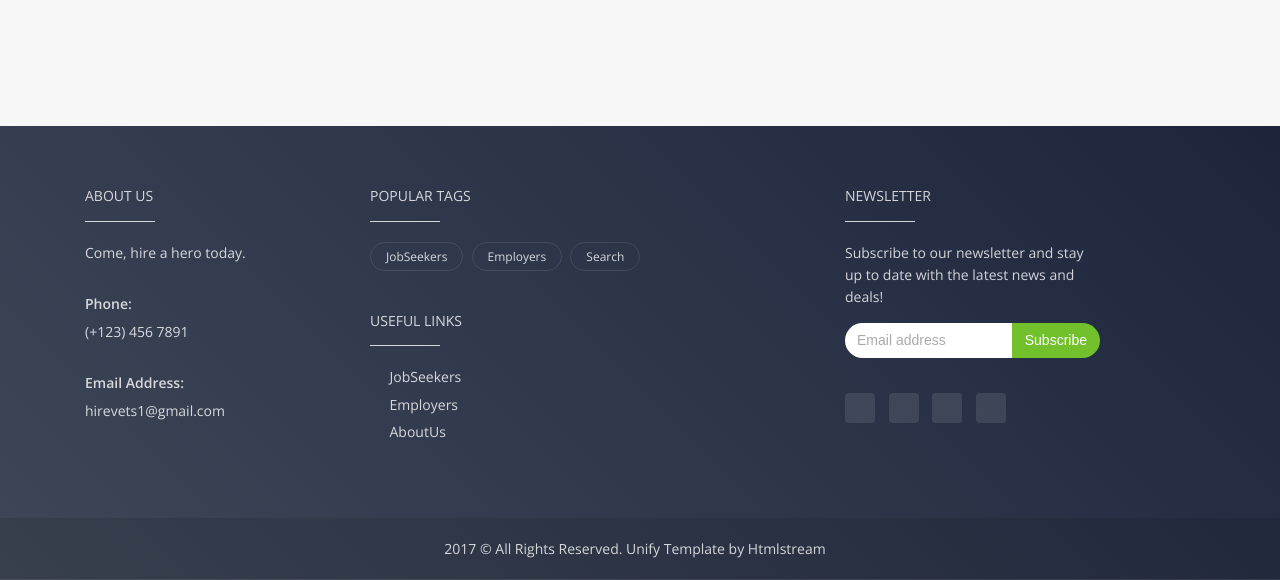
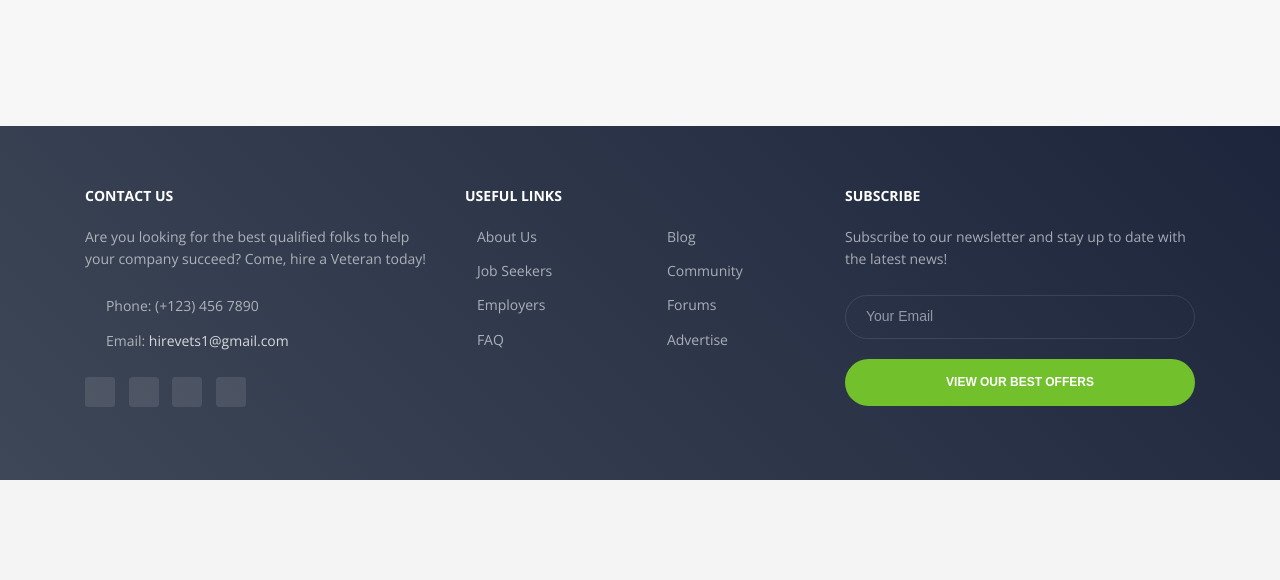
Before and after one commit to dbhaskaran1/hirevets1, a Django app: page / in a window 1280 px wide. Shown: the part 498-1078 px from the top of the page. After the commit the page ends 978 px from the top, so only its background shows below. Run offline with Django 3.2, Linux system fonts and the light colour scheme; some libraries are stand-ins or nearby versions; some web fonts are replaced.

Commit message:
Updated footer.html template

```diff
--- a/templates/footer.html
+++ b/templates/footer.html
@@ -1,122 +1,124 @@
           <!-- Footer -->
-          <footer class="g-bg-bluegray-lineargradient g-color-white-opacity-0_8 g-bg-img-hero g-pt-60">
-            <div class="container g-mb-60">
+          <footer class="g-bg-bluegray-lineargradient g-color-white-opacity-0_6 g-py-60">
+            <div class="container">
               <div class="row">
                 <!-- Footer Content -->
-                <div class="col-lg-3 col-md-6 g-mb-40 g-mb-0--lg">
-                  <div class="u-heading-v2-3--bottom g-brd-white-opacity-0_8 g-mb-20">
-                    <h2 class="u-heading-v2__title h6 text-uppercase mb-0">About Us</h2>
+                <div class="col-lg-4 g-mb-50 g-mb-0--lg">
+                  <h2 class="h6 g-color-white text-uppercase g-font-weight-700 g-mb-20">Contact Us</h2>
+                  <div class="g-mb-25">
+                    <p>Are you looking for the best qualified folks to help your company succeed? Come, hire a Veteran today!</p>
                   </div>
 
-                  <div class="g-mb-30">
-                    <p>Come, hire a hero today.</p>
-                  </div>
+                  <address class="g-mb-20">
+                    <ul class="list-unstyled">
+                      <li class="d-flex align-items-baseline g-mb-12">
+                        <i class="fa fa-phone g-mr-10"></i>
+                        <span>Phone: (+123) 456 7890</span>
+                      </li>
+                      <li class="d-flex align-items-baseline g-mb-12">
+                        <i class="fa fa-envelope g-mr-10"></i>
+                        <span>Email: <a class="g-color-white-opacity-0_8" href="mailto:hirevets1@gmail.com">hirevets1@gmail.com</a></span>
+                      </li>
+                    </ul>
+                  </address>
 
-                  <address class="mb-0">
-                    <div class="g-mb-30">
-                      <h4 class="h6 g-font-weight-600">Phone:</h4>
-                      <p class="mb-0">(+123) 456 7891</p>
-                    </div>
-
-                    <div class="mb-0">
-                      <h4 class="h6 g-font-weight-600">Email Address:</h4>
-                      <p class="mb-0">
-                        <a class="g-color-white-opacity-0_8" href="#">hirevets1@gmail.com</a>
-                      </p>
-                    </div>
-                  </address>
-                </div>
-                <!-- End Footer Content -->
-
-                <!-- Footer Content -->
-                <div class="col-lg-5 col-md-8 g-mb-40 g-mb-0--lg">
-                  <div class="u-heading-v2-3--bottom g-brd-white-opacity-0_8 g-mb-20">
-                    <h2 class="u-heading-v2__title h6 text-uppercase mb-0">Popular Tags</h2>
-                  </div>
-
-                  <ul class="u-list-inline g-font-size-12 g-mb-30">
-                    <li class="list-inline-item g-mb-10">
-                      <a class="u-tags-v1 g-brd-around g-brd-white-opacity-0_1 g-bg-primary--hover g-brd-primary--hover g-color-white-opacity-0_8 g-rounded-50 g-py-4 g-px-15" href="/jobseekers">JobSeekers</a>
+                  <ul class="list-inline mb-0">
+                    <li class="list-inline-item">
+                      <a class="u-icon-v3 u-icon-size--xs g-bg-white-opacity-0_1 g-bg-primary--hover g-color-white-opacity-0_8 rounded" href="#">
+                        <i class="fa fa-twitter"></i>
+                      </a>
                     </li>
-                    <li class="list-inline-item g-mb-10">
-                      <a class="u-tags-v1 g-brd-around g-brd-white-opacity-0_1 g-bg-primary--hover g-brd-primary--hover g-color-white-opacity-0_8 g-rounded-50 g-py-4 g-px-15" href="/employers">Employers</a>
+                    <li class="list-inline-item g-mx-5">
+                      <a class="u-icon-v3 u-icon-size--xs g-bg-white-opacity-0_1 g-bg-primary--hover g-color-white-opacity-0_8 rounded" href="#">
+                        <i class="fa fa-pinterest"></i>
+                      </a>
                     </li>
-                    <li class="list-inline-item g-mb-10">
-                      <a class="u-tags-v1 g-brd-around g-brd-white-opacity-0_1 g-bg-primary--hover g-brd-primary--hover g-color-white-opacity-0_8 g-rounded-50 g-py-4 g-px-15" href="/search">Search</a>
+                    <li class="list-inline-item g-mx-5">
+                      <a class="u-icon-v3 u-icon-size--xs g-bg-white-opacity-0_1 g-bg-primary--hover g-color-white-opacity-0_8 rounded" href="#">
+                        <i class="fa fa-facebook"></i>
+                      </a>
                     </li>
-                  </ul>
-
-                  <div class="u-heading-v2-3--bottom g-brd-white-opacity-0_8 g-mb-20">
-                    <h2 class="u-heading-v2__title h6 text-uppercase mb-0">Useful Links</h2>
-                  </div>
-
-                  <ul class="list-unstyled">
-                    <li class="g-mb-5">
-                      <i class="fa fa-angle-right g-mr-5"></i>
-                      <a class="g-color-white-opacity-0_8" href="#">JobSeekers</a>
-                    </li>
-                    <li class="g-mb-5">
-                      <i class="fa fa-angle-right g-mr-5"></i>
-                      <a class="g-color-white-opacity-0_8" href="#">Employers</a>
-                    </li>
-                    <li class="g-mb-5">
-                      <i class="fa fa-angle-right g-mr-5"></i>
-                      <a class="g-color-white-opacity-0_8" href="#">AboutUs</a>
+                    <li class="list-inline-item g-mx-5">
+                      <a class="u-icon-v3 u-icon-size--xs g-bg-white-opacity-0_1 g-bg-primary--hover g-color-white-opacity-0_8 rounded" href="#">
+                        <i class="fa fa-instagram"></i>
+                      </a>
                     </li>
                   </ul>
                 </div>
                 <!-- End Footer Content -->
 
                 <!-- Footer Content -->
-                <div class="col-lg-3 col-md-6">
-                  <div class="u-heading-v2-3--bottom g-brd-white-opacity-0_8 g-mb-20">
-                    <h2 class="u-heading-v2__title h6 text-uppercase mb-0">Newsletter</h2>
+                <div class="col-lg-4 g-mb-30 g-mb-0--lg">
+                  <h2 class="h6 g-color-white text-uppercase g-font-weight-700 g-mb-20">Useful Links</h2>
+                  <div class="row">
+                    <div class="col-sm-6">
+                      <ul class="list-unstyled g-mb-30 g-mb-0--md">
+                        <li class="d-flex g-mb-12">
+                          <i class="fa fa-circle g-color-primary g-font-size-5 g-mt-10 g-mr-8"></i>
+                          <a class="g-color-white-opacity-0_6 g-color-primary--hover" href="/aboutus">About Us</a>
+                        </li>
+                        <li class="d-flex g-mb-12">
+                          <i class="fa fa-circle g-color-primary g-font-size-5 g-mt-10 g-mr-8"></i>
+                          <a class="g-color-white-opacity-0_6 g-color-primary--hover" href="/jobseekers">Job Seekers</a>
+                        </li>
+                        <li class="d-flex g-mb-12">
+                          <i class="fa fa-circle g-color-primary g-font-size-5 g-mt-10 g-mr-8"></i>
+                          <a class="g-color-white-opacity-0_6 g-color-primary--hover" href="/employers">Employers</a>
+                        </li>
+                        <li class="d-flex">
+                          <i class="fa fa-circle g-color-primary g-font-size-5 g-mt-10 g-mr-8"></i>
+                          <a class="g-color-white-opacity-0_6 g-color-primary--hover" href="/faq">FAQ</a>
+                        </li>
+                      </ul>
+                    </div>
+
+                    <div class="col-sm-6">
+                      <ul class="list-unstyled mb-0">
+                        <li class="d-flex g-mb-12">
+                          <i class="fa fa-circle g-color-primary g-font-size-5 g-mt-10 g-mr-8"></i>
+                          <a class="g-color-white-opacity-0_6 g-color-primary--hover" href="#">Blog</a>
+                        </li>
+                        <li class="d-flex g-mb-12">
+                          <i class="fa fa-circle g-color-primary g-font-size-5 g-mt-10 g-mr-8"></i>
+                          <a class="g-color-white-opacity-0_6 g-color-primary--hover" href="#">Community</a>
+                        </li>
+                        <li class="d-flex g-mb-12">
+                          <i class="fa fa-circle g-color-primary g-font-size-5 g-mt-10 g-mr-8"></i>
+                          <a class="g-color-white-opacity-0_6 g-color-primary--hover" href="#">Forums</a>
+                        </li>
+                        <li class="d-flex g-mb-12">
+                          <i class="fa fa-circle g-color-primary g-font-size-5 g-mt-10 g-mr-8"></i>
+                          <a class="g-color-white-opacity-0_6 g-color-primary--hover" href="#">Advertise</a>
+                        </li>
+                      </ul>
+                    </div>
+                  </div>
+                </div>
+                <!-- End Footer Content -->
+
+                <!-- Footer Content -->
+                <div class="col-lg-4">
+                  <h2 class="h6 g-color-white text-uppercase g-font-weight-700 g-mb-20">Subscribe</h2>
+                  <div class="g-mb-25">
+                    <p>Subscribe to our newsletter and stay up to date with the latest news!</p>
                   </div>
 
-                  <div class="g-mb-30">
-                    <p>Subscribe to our newsletter and stay up to date with the latest news and deals!</p>
-                    <div class="input-group border-0 g-rounded-30">
-                      <input class="form-control border-0 g-rounded-left-30 g-px-12 g-py-8" type="email" placeholder="Email address">
-                      <div class="input-group-addon border-0 p-0">
-                        <button class="btn u-btn-primary g-rounded-right-30 g-px-12 g-py-8" type="submit" role="button">Subscribe</button>
+                  <form>
+                    <div class="row">
+                      <div class="col-md-8 col-lg-12">
+                        <div class="form-group g-mb-20">
+                          <input class="form-control g-color-white g-bg-transparent g-bg-transparent--focus g-brd-white-opacity-0_1 g-rounded-50 g-px-20 g-py-12" type="email" placeholder="Your Email">
+                        </div>
+                      </div>
+
+                      <div class="col-md-4 col-lg-12">
+                        <button class="btn u-btn-primary btn-block g-font-size-12 text-uppercase g-font-weight-600 g-rounded-50 g-py-15 g-px-35" type="submit" role="button">View our best offers</button>
                       </div>
                     </div>
-                  </div>
-
-                  <ul class="list-inline mb-0">
-                    <li class="list-inline-item g-mr-10">
-                      <a class="u-icon-v3 u-icon-size--xs g-bg-white-opacity-0_1 g-bg-white-opacity-0_2--hover g-color-white-opacity-0_6 rounded" href="#">
-                        <i class="fa fa-facebook"></i>
-                      </a>
-                    </li>
-                    <li class="list-inline-item g-mr-10">
-                      <a class="u-icon-v3 u-icon-size--xs g-bg-white-opacity-0_1 g-bg-white-opacity-0_2--hover g-color-white-opacity-0_6 rounded" href="#">
-                        <i class="fa fa-instagram"></i>
-                      </a>
-                    </li>
-                    <li class="list-inline-item g-mr-10">
-                      <a class="u-icon-v3 u-icon-size--xs g-bg-white-opacity-0_1 g-bg-white-opacity-0_2--hover g-color-white-opacity-0_6 rounded" href="#">
-                        <i class="fa fa-twitter"></i>
-                      </a>
-                    </li>
-                    <li class="list-inline-item g-mr-10">
-                      <a class="u-icon-v3 u-icon-size--xs g-bg-white-opacity-0_1 g-bg-white-opacity-0_2--hover g-color-white-opacity-0_6 rounded" href="#">
-                        <i class="fa fa-dribbble"></i>
-                      </a>
-                    </li>
-                  </ul>
+                  </form>
                 </div>
                 <!-- End Footer Content -->
               </div>
             </div>
-
-            <!-- Copyright Footer -->
-            <div class="g-bg-black-opacity-0_1 g-color-white-opacity-0_8 text-center g-py-20">
-              <div class="container">
-                <small class="g-font-size-default g-mr-10 g-mb-10 g-mb-0--md">2017 © All Rights Reserved. Unify Template by
-                  <a class="g-color-white-opacity-0_8" href="#">Htmlstream</a></small>
-              </div>
-            </div>
-            <!-- End Copyright Footer -->
           </footer>
           <!-- End Footer -->
```
